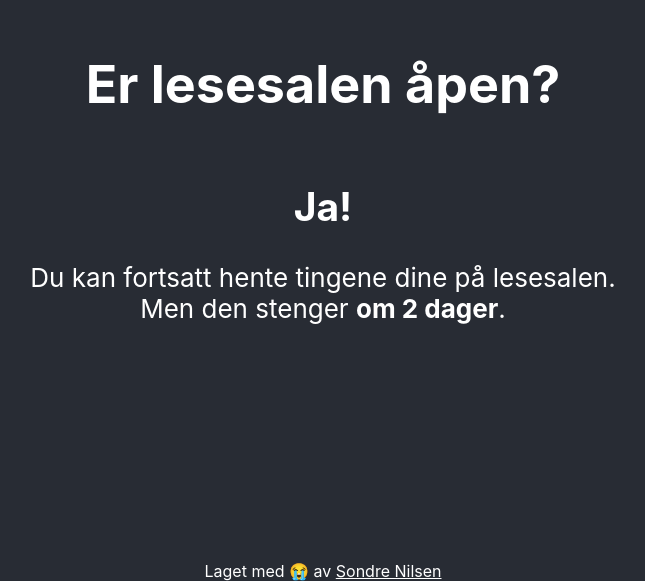
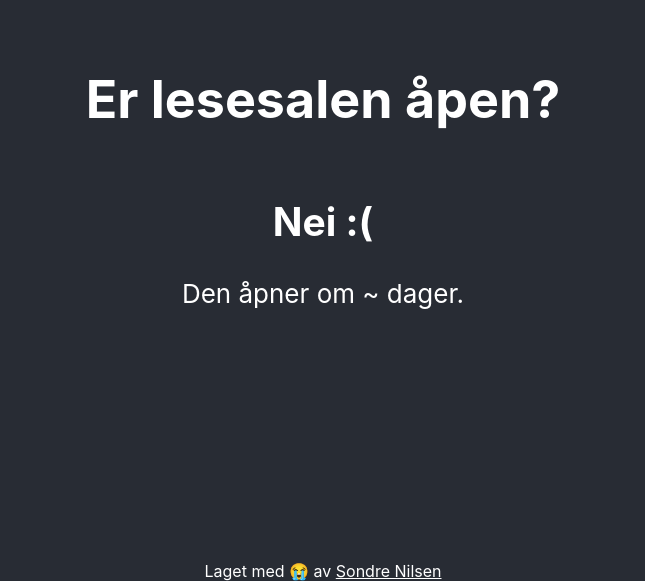
Before and after one commit to sondr3/islesesalenopenyet, a React (Create React App) app: page / in a window 1280 px wide. Shown: the part 219-800 px from the top of the page, without its empty margins (317-962 px from the left). Built offline with nearby package versions, Linux system fonts and the light colour scheme.

Commit message:
Update dependencies and date

```diff
--- a/src/App.js
+++ b/src/App.js
@@ -10,7 +10,7 @@ moment.locale("nb");
 const CLOSING = new Date(2020, 2, 13, 16, 0, 0);
 const OPENING = new Date(2020, 5, 6, 8, 0, 0);
 
-const renderDate = inputDate => {
+const renderDate = (inputDate) => {
   const date = moment(inputDate);
   return date.fromNow();
 };
@@ -47,22 +47,24 @@ function App() {
     if (moment(new Date()).isAfter(OPENING)) setState("OPEN");
   };
 
-  useEffect(() => {
-    checkState(setState);
-  }, []);
+  // useEffect(() => {
+  //   checkState(setState);
+  // }, []);
 
-  useInterval(() => {
-    checkState(setState);
-    console.log("SPAM :D");
-  }, 1000);
+  // useInterval(() => {
+  //   checkState(setState);
+  //   console.log("SPAM :D");
+  // }, 1000);
 
   return (
     <>
       <main className="main">
         <h1>Er lesesalen åpen?</h1>
-        {state === "CLOSING" && <IsItClosed />}
-        {state === "BETWEEN" && <AreWeWaiting />}
-        {state === "OPEN" && <h2>JA :D</h2>}
+        {/* {state === "CLOSING" && <IsItClosed />} */}
+        {/* {state === "BETWEEN" && <AreWeWaiting />} */}
+        {/* {state === "OPEN" && <h2>JA :D</h2>} */}
+        <h2>Nei :(</h2>
+        <p>Den åpner om ~ dager.</p>
       </main>
       <footer>
         Laget med{" "}
```
Also changed, not shown: package.json (+8 -8 lines), src/lambda/api.js (+4 -4 lines), 1 other file (tests, documents, lock files or other folders).
